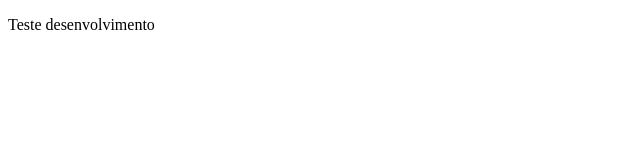
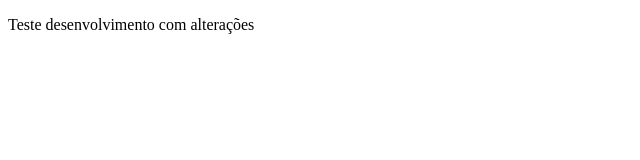
Before and after one commit to viniciuscruza/estudoJavascript, a plain HTML site: page index.html in a window 1280 px wide. Shown: the whole page, without its empty margins (0-640 px from the left). Drawn offline with Linux system fonts and the light colour scheme.

Commit message:
Alteração na tag p

```diff
--- a/index.html
+++ b/index.html
@@ -8,6 +8,6 @@
     <script src="js/main.js"></script>
 </head>
 <body>
-    <p>Teste desenvolvimento</p>
+    <p>Teste desenvolvimento com alterações</p>
 </body>
 </html>
```
